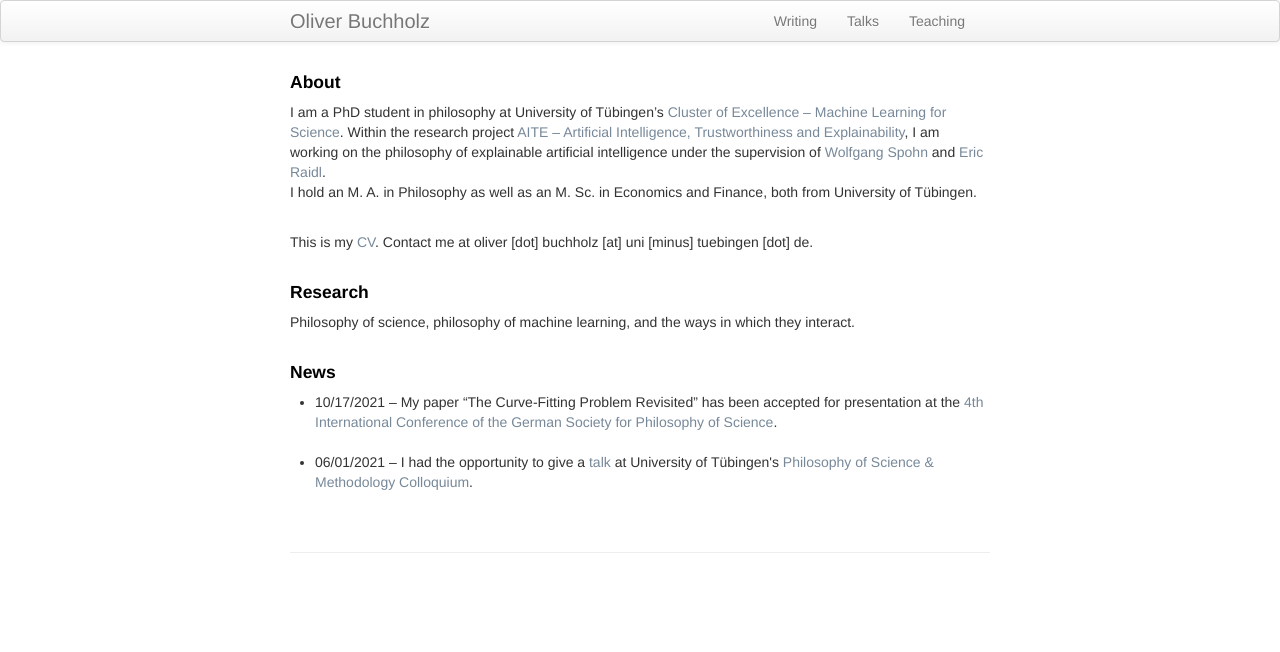
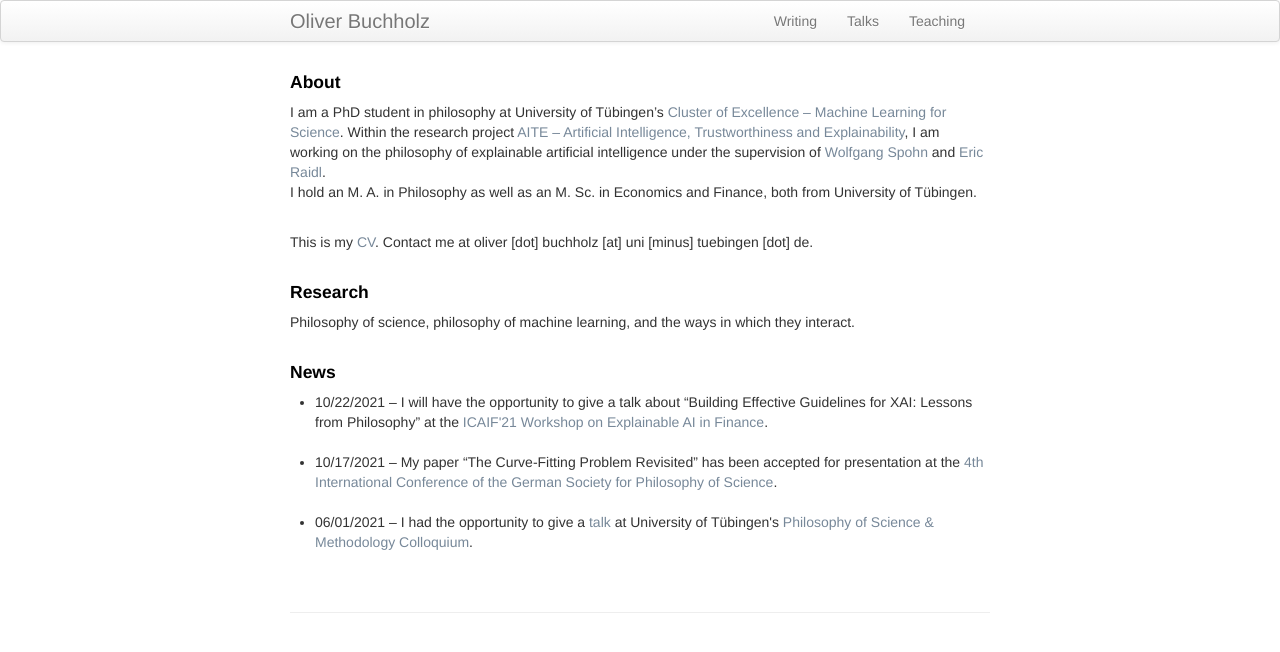
Before and after one commit to oliverbuchholz/oliverbuchholz.github.io, a Jekyll site: the page built from index.md, in a window 1280 px wide. Shown: the top 652 px of the page. Built offline with Jekyll 4.4.1, drawn with Linux system fonts in a browser that asks for light colours.

Commit message:
added XAI-FIN

```diff
--- a/index.md
+++ b/index.md
@@ -21,6 +21,9 @@ Philosophy of science, philosophy of machine learning, and the ways in which the
 <h4> News </h4>
 
 <ul>
+<li> 10/22/2021 &ndash; I will have the opportunity to give a talk about &ldquo;Building Effective Guidelines for XAI: Lessons from Philosophy&rdquo; at the <a href="https://ai-finance.org/" target="_blank">ICAIF'21</a> <a href="https://sites.google.com/view/2021-workshop-explainable-ai" target="_blank">Workshop on Explainable AI in Finance</a>.<br><br>
+</li>
+
 <li> 10/17/2021 &ndash; My paper &ldquo;The Curve-Fitting Problem Revisited&rdquo; has been accepted for presentation at the <a href="https://www.wissphil.de/gwp2022/" target="_blank">4th International Conference of the German Society for Philosophy of Science</a>.<br><br>
 </li>
 
```
